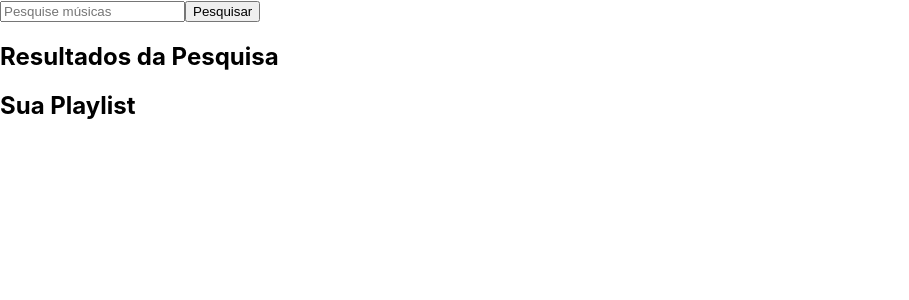
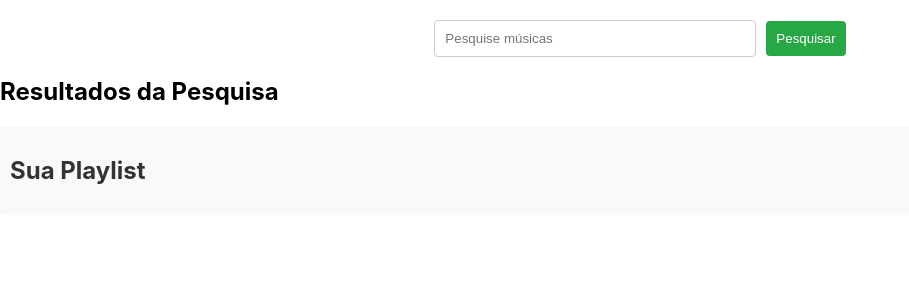
Before and after one commit to JoaoGomesDev32/jammming-deezer, a React (Create React App) app: page / in a window 1280 px wide. Shown: the top 300 px of the page, without its empty margins (0-909 px from the left). Built offline with nearby package versions, Linux system fonts and the light colour scheme.

Commit message:
:lipstick:
add css to components and edit reademe

```diff
--- /dev/null
+++ b/src/components/PlayList/Playlist.css
@@ -0,0 +1,24 @@
+/* src/components/Playlist/Playlist.css */
+.Playlist {
+    margin-top: 20px;
+    padding: 10px;
+    background-color: #f8f9fa;
+    border-radius: 4px;
+}
+
+.Playlist h2 {
+    font-size: 24px;
+    color: #333;
+}
+
+.Playlist .Track {
+    margin-bottom: 10px;
+}
+
+.Playlist .Track button {
+    background-color: #dc3545;
+}
+
+.Playlist .Track button:hover {
+    background-color: #c82333;
+}
--- a/src/components/PlayList/Playlist.js
+++ b/src/components/PlayList/Playlist.js
@@ -1,5 +1,6 @@
 import React from 'react';
 import Track from '../Track/Track';
+import './Playlist.css';
 
 const Playlist = ({ playlist, onRemove }) => {
    return (
--- /dev/null
+++ b/src/components/SearchBar/SearchBar.css
@@ -0,0 +1,27 @@
+.SearchBar {
+    display: flex;
+    justify-content: center;
+    align-items: center;
+    margin: 20px;
+}
+
+.SearchBar input {
+    padding: 10px;
+    margin-right: 10px;
+    width: 300px;
+    border: 1px solid #ccc;
+    border-radius: 4px;
+}
+
+.SearchBar button {
+    padding: 10px;
+    background-color: #28a745;
+    color: white;
+    border: none;
+    border-radius: 4px;
+    cursor: pointer;
+}
+
+.SearchBar button:hover {
+    background-color: #218838;
+}
--- a/src/components/SearchBar/SearchBar.js
+++ b/src/components/SearchBar/SearchBar.js
@@ -1,4 +1,5 @@
 import React, { useState } from 'react';
+import './SearchBar.css';
 
 const SearchBar = ({ onSearch }) => {
    const [query, setQuery] = useState('');
--- /dev/null
+++ b/src/components/Track/Track.css
@@ -0,0 +1,31 @@
+/* src/components/Track/Track.css */
+.Track {
+    display: flex;
+    justify-content: space-between;
+    align-items: center;
+    padding: 10px;
+    border-bottom: 1px solid #ddd;
+}
+
+.Track h3 {
+    font-size: 16px;
+    margin: 0;
+}
+
+.Track p {
+    font-size: 14px;
+    color: #666;
+}
+
+.Track button {
+    padding: 5px 10px;
+    background-color: #007bff;
+    color: white;
+    border: none;
+    border-radius: 4px;
+    cursor: pointer;
+}
+
+.Track button:hover {
+    background-color: #0056b3;
+}
--- a/src/components/Track/Track.js
+++ b/src/components/Track/Track.js
@@ -1,4 +1,5 @@
 import React from 'react';
+import './Track.css';
 
 const Track = ({ track, onAction, actionText }) => {
    const handleAction = () => onAction(track);
```
Also changed, not shown: 1 other file (tests, documents, lock files or other folders).
